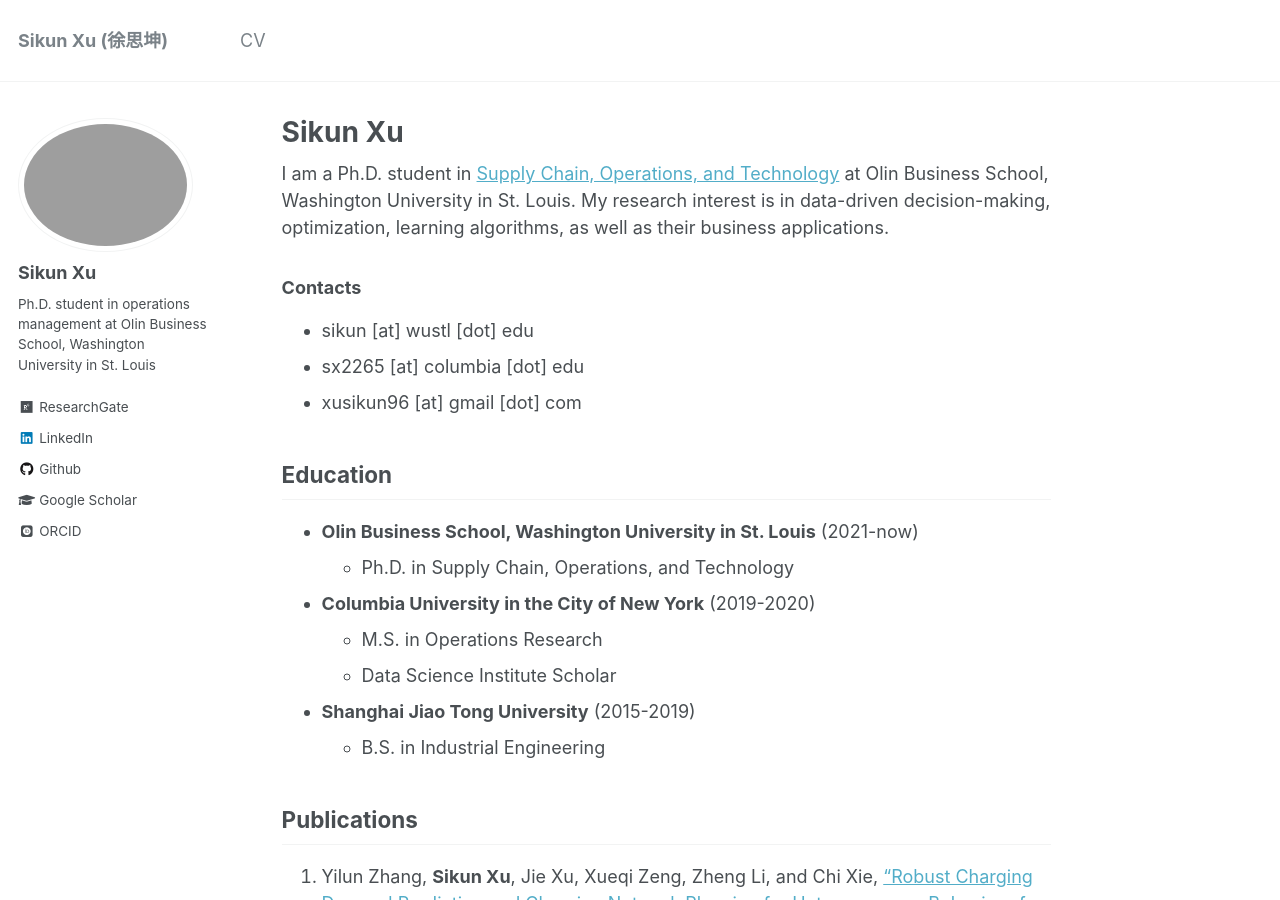
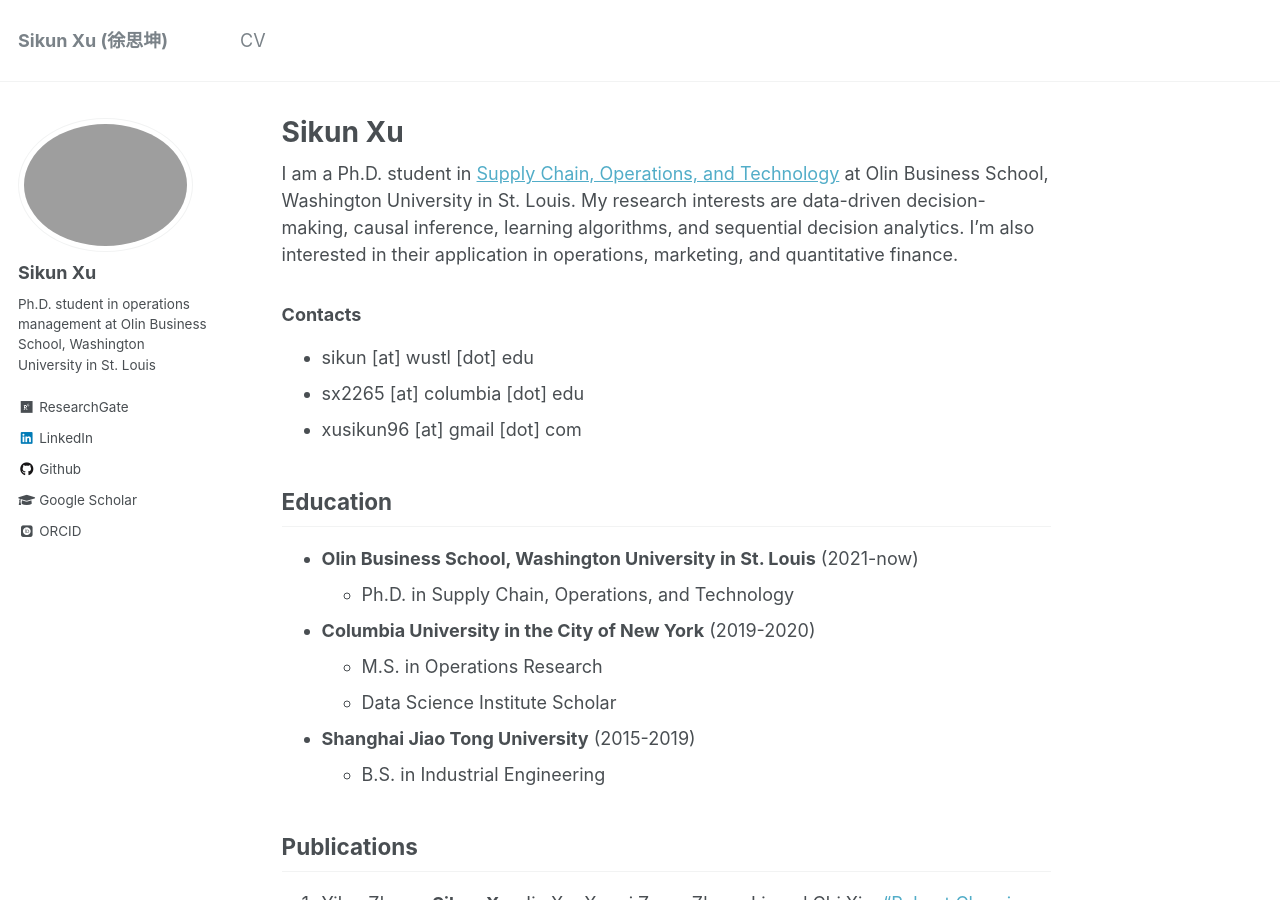
Before and after one commit to iamsikun/iamsikun.github.io, a Jekyll site: the page built from _pages/about.md, in a window 1280 px wide and 900 px high. Built offline with Jekyll 4.4.1, drawn with Linux system fonts in a browser that asks for light colours; some web fonts are replaced.

Commit message:
Update research interests

```diff
--- a/_pages/about.md
+++ b/_pages/about.md
@@ -9,7 +9,7 @@ redirect_from:
 ---
 
 
-I am a Ph.D. student in [Supply Chain, Operations, and Technology](https://olin.wustl.edu/EN-US/academic-programs/PhD/Pages/PhdDetail.aspx?username=sikun) at Olin Business School, Washington University in St. Louis. My research interest is in data-driven decision-making, optimization, learning algorithms, as well as their business applications.
+I am a Ph.D. student in [Supply Chain, Operations, and Technology](https://olin.wustl.edu/EN-US/academic-programs/PhD/Pages/PhdDetail.aspx?username=sikun) at Olin Business School, Washington University in St. Louis. My research interests are data-driven decision-making, causal inference, learning algorithms, and sequential decision analytics. I'm also interested in their application in operations, marketing, and quantitative finance.
 
 ### Contacts
 * sikun [at] wustl [dot] edu
```
